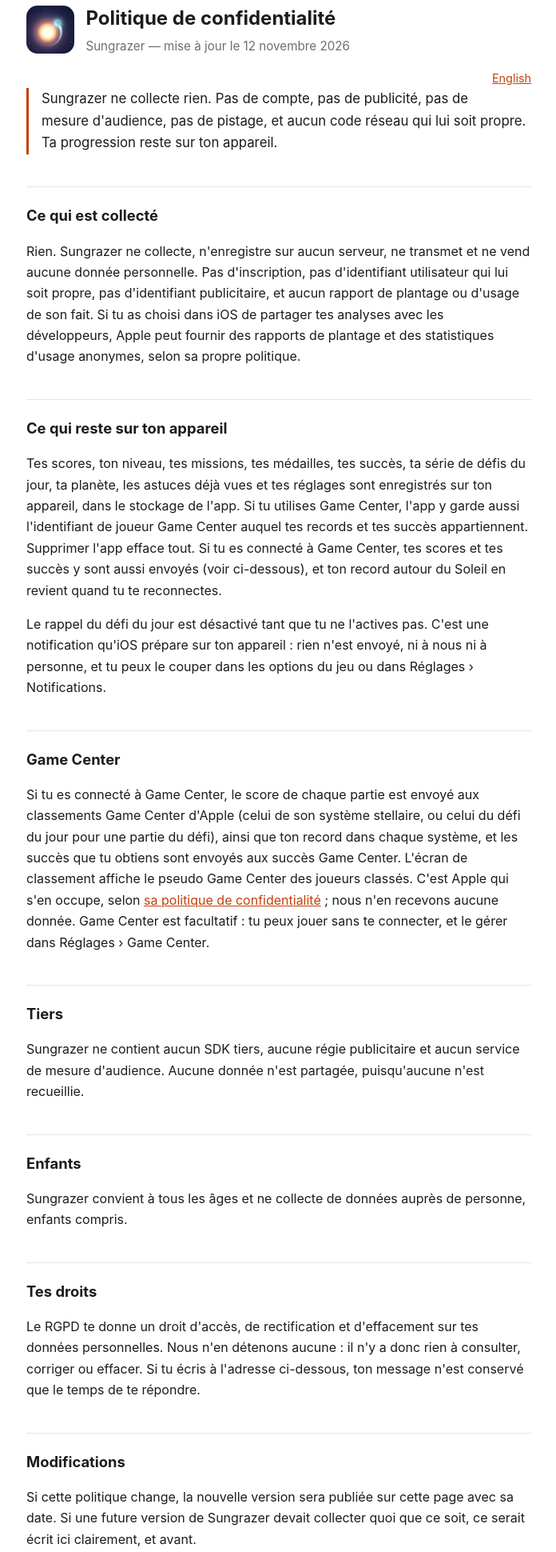
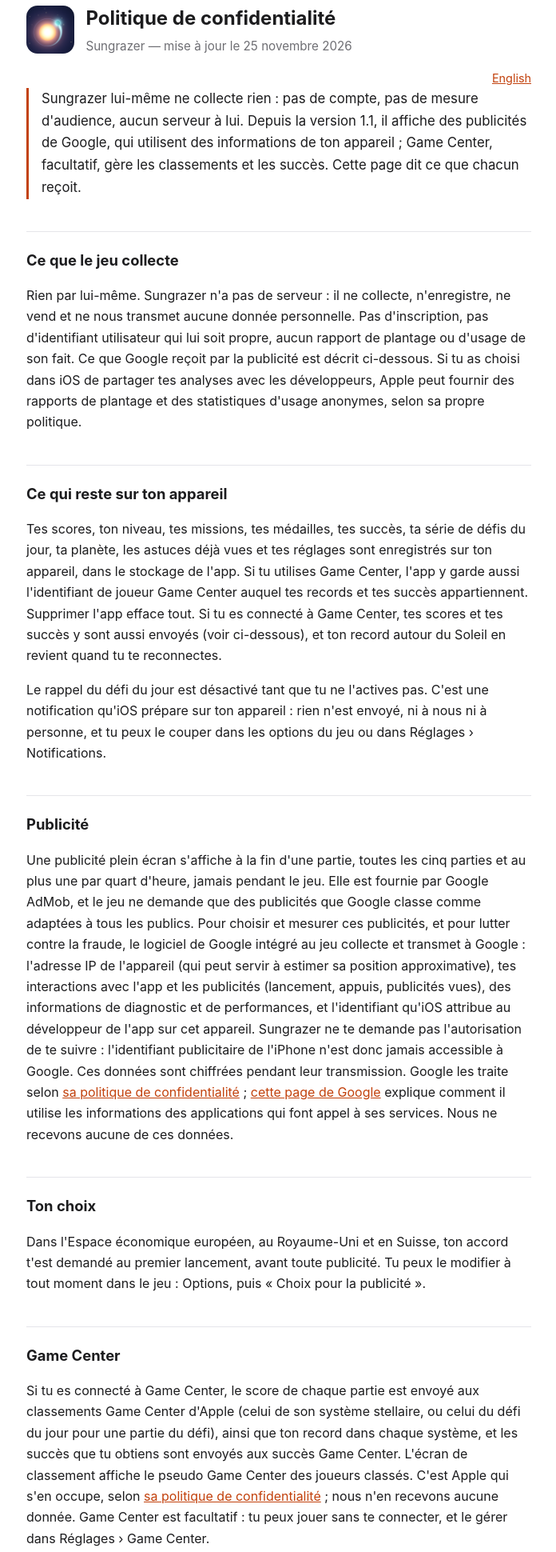
Before and after one commit to mouradski/sungrazer, a plain HTML site: page confidentialite.html in a window 1280 px wide. Shown: the part 45-1985 px from the top of the page at 80% size, without its empty margins (291-987 px from the left). Drawn offline with Linux system fonts and the light colour scheme.

Commit message:
iPhone privacy policy: ads from version 1.1
Sungrazer for iPhone shows Google AdMob ads from version 1.1: a full-screen
ad at the end of a run, after five runs and at most once every 15 minutes,
limited to ads Google rates for all audiences, with Google's consent message
in the EEA, the UK and Switzerland. The policy (EN and FR) says what Google
receives, that the advertising identifier is never available to it (no
tracking permission is asked), and how to change the consent. The Android
pages no longer say the iPhone version has no ads.

Co-Authored-By: Claude Opus 5.5 <noreply@anthropic.com>

```diff
--- a/confidentialite.html
+++ b/confidentialite.html
@@ -12,25 +12,28 @@
   <img src="icon.png" alt="">
   <div>
     <h1>Politique de confidentialité</h1>
-    <p>Sungrazer — mise à jour le 12 novembre 2026</p>
+    <p>Sungrazer — mise à jour le 25 novembre 2026</p>
   </div>
 </header>
 <p class="lang"><a href="privacy.html" hreflang="en">English</a></p>
 
 <p class="lead">
-  Sungrazer ne collecte rien. Pas de compte, pas de publicité, pas de mesure
-  d'audience, pas de pistage, et aucun code réseau qui lui soit propre. Ta
-  progression reste sur ton appareil.
+  Sungrazer lui-même ne collecte rien : pas de compte, pas de mesure d'audience,
+  aucun serveur à lui. Depuis la version 1.1, il affiche des publicités de
+  Google, qui utilisent des informations de ton appareil ; Game Center,
+  facultatif, gère les classements et les succès. Cette page dit ce que chacun
+  reçoit.
 </p>
 
-<h2>Ce qui est collecté</h2>
+<h2>Ce que le jeu collecte</h2>
 <p>
-  Rien. Sungrazer ne collecte, n'enregistre sur aucun serveur, ne transmet et ne
-  vend aucune donnée personnelle. Pas d'inscription, pas d'identifiant
-  utilisateur qui lui soit propre, pas d'identifiant publicitaire, et aucun
-  rapport de plantage ou d'usage de son fait. Si tu as choisi dans iOS de
-  partager tes analyses avec les développeurs, Apple peut fournir des rapports
-  de plantage et des statistiques d'usage anonymes, selon sa propre politique.
+  Rien par lui-même. Sungrazer n'a pas de serveur : il ne collecte, n'enregistre,
+  ne vend et ne nous transmet aucune donnée personnelle. Pas d'inscription, pas
+  d'identifiant utilisateur qui lui soit propre, aucun rapport de plantage ou
+  d'usage de son fait. Ce que Google reçoit par la publicité est décrit
+  ci-dessous. Si tu as choisi dans iOS de partager tes analyses avec les
+  développeurs, Apple peut fournir des rapports de plantage et des statistiques
+  d'usage anonymes, selon sa propre politique.
 </p>
 
 <h2>Ce qui reste sur ton appareil</h2>
@@ -50,6 +53,34 @@
   Réglages › Notifications.
 </p>
 
+<h2>Publicité</h2>
+<p>
+  Une publicité plein écran s'affiche à la fin d'une partie, toutes les cinq
+  parties et au plus une par quart d'heure, jamais pendant le jeu. Elle est
+  fournie par Google AdMob, et le jeu ne demande que des publicités que Google
+  classe comme adaptées à tous les publics. Pour choisir et mesurer ces
+  publicités, et pour lutter contre la fraude, le logiciel de Google intégré au
+  jeu collecte et transmet à Google : l'adresse IP de l'appareil (qui peut
+  servir à estimer sa position approximative), tes interactions avec l'app et
+  les publicités (lancement, appuis, publicités vues), des informations de
+  diagnostic et de performances, et l'identifiant qu'iOS attribue au
+  développeur de l'app sur cet appareil. Sungrazer ne te demande pas
+  l'autorisation de te suivre : l'identifiant publicitaire de l'iPhone n'est
+  donc jamais accessible à Google. Ces données sont chiffrées pendant leur
+  transmission. Google les traite selon
+  <a href="https://policies.google.com/privacy?hl=fr">sa politique de confidentialité</a> ;
+  <a href="https://policies.google.com/technologies/partner-sites?hl=fr">cette page de Google</a>
+  explique comment il utilise les informations des applications qui font appel
+  à ses services. Nous ne recevons aucune de ces données.
+</p>
+
+<h2>Ton choix</h2>
+<p>
+  Dans l'Espace économique européen, au Royaume-Uni et en Suisse, ton accord
+  t'est demandé au premier lancement, avant toute publicité. Tu peux le modifier
+  à tout moment dans le jeu : Options, puis « Choix pour la publicité ».
+</p>
+
 <h2>Game Center</h2>
 <p>
   Si tu es connecté à Game Center, le score de chaque partie est envoyé aux
@@ -65,30 +96,33 @@
 
 <h2>Tiers</h2>
 <p>
-  Sungrazer ne contient aucun SDK tiers, aucune régie publicitaire et aucun
-  service de mesure d'audience. Aucune donnée n'est partagée, puisqu'aucune
-  n'est recueillie.
+  Le seul logiciel tiers de Sungrazer est celui de Google, pour la publicité :
+  Google Mobile Ads et son message de consentement (User Messaging Platform).
+  Aucun autre service de publicité, de mesure d'audience ou de pistage.
 </p>
 
 <h2>Enfants</h2>
 <p>
-  Sungrazer convient à tous les âges et ne collecte de données auprès de
-  personne, enfants compris.
+  Sungrazer convient à tous les âges (classé 4+ sur l'App Store), et ses
+  publicités se limitent à celles que Google classe comme adaptées à tous les
+  publics. Il ne s'adresse pas spécifiquement aux enfants et ne cherche pas à
+  recueillir de données auprès d'eux.
 </p>
 
 <h2>Tes droits</h2>
 <p>
   Le RGPD te donne un droit d'accès, de rectification et d'effacement sur tes
-  données personnelles. Nous n'en détenons aucune : il n'y a donc rien à
-  consulter, corriger ou effacer. Si tu écris à l'adresse ci-dessous, ton
-  message n'est conservé que le temps de te répondre.
+  données personnelles. Nous n'en détenons aucune. Pour les données que Google
+  traite pour la publicité, tu peux exercer tes droits auprès de Google, et tu
+  peux retirer ton accord à la publicité dans le jeu, comme indiqué plus haut.
+  Si tu écris à l'adresse ci-dessous, ton message n'est conservé que le temps de
+  te répondre.
 </p>
 
 <h2>Modifications</h2>
 <p>
   Si cette politique change, la nouvelle version sera publiée sur cette page
-  avec sa date. Si une future version de Sungrazer devait collecter quoi que ce
-  soit, ce serait écrit ici clairement, et avant.
+  avec sa date.
 </p>
 
 <h2>Contact</h2>
```
Also changed, not shown: confidentialite-android.html (+1 -1 lines), privacy-android.html (+1 -1 lines), privacy.html (+51 -20 lines).
